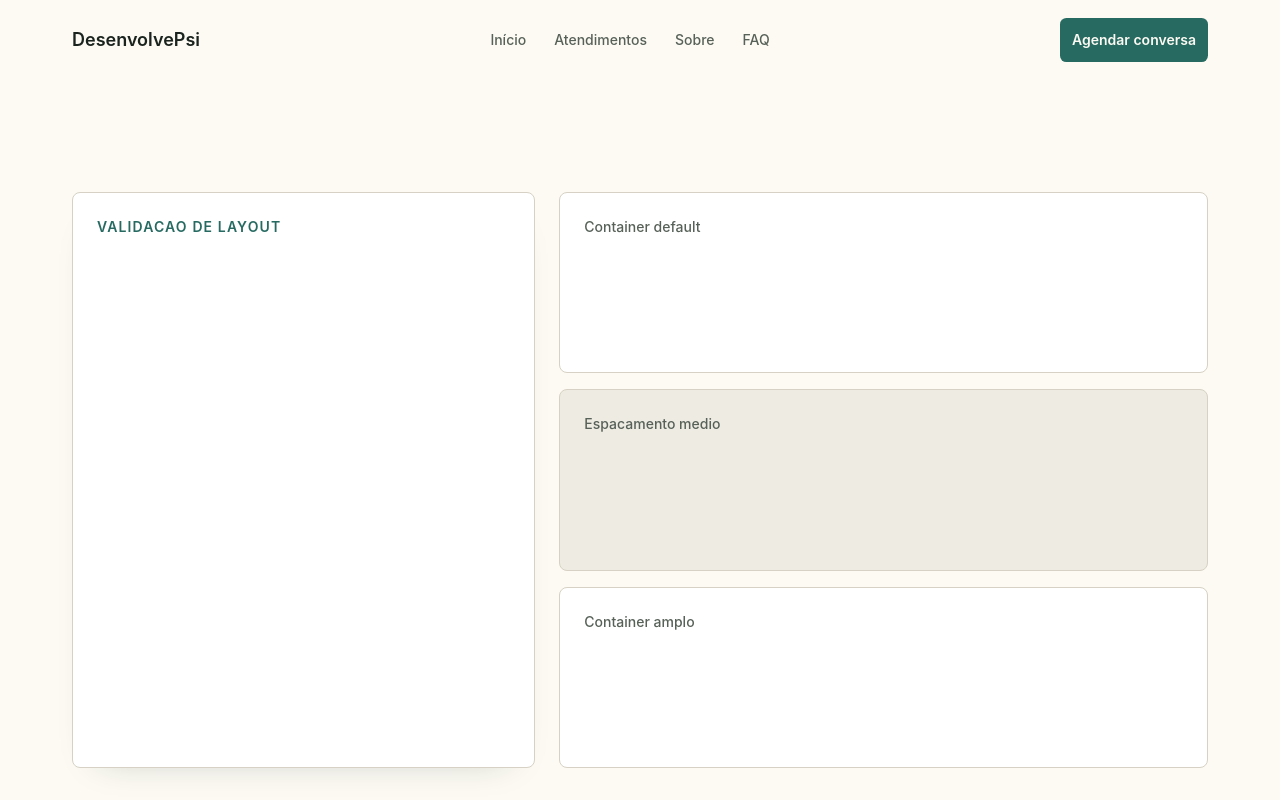
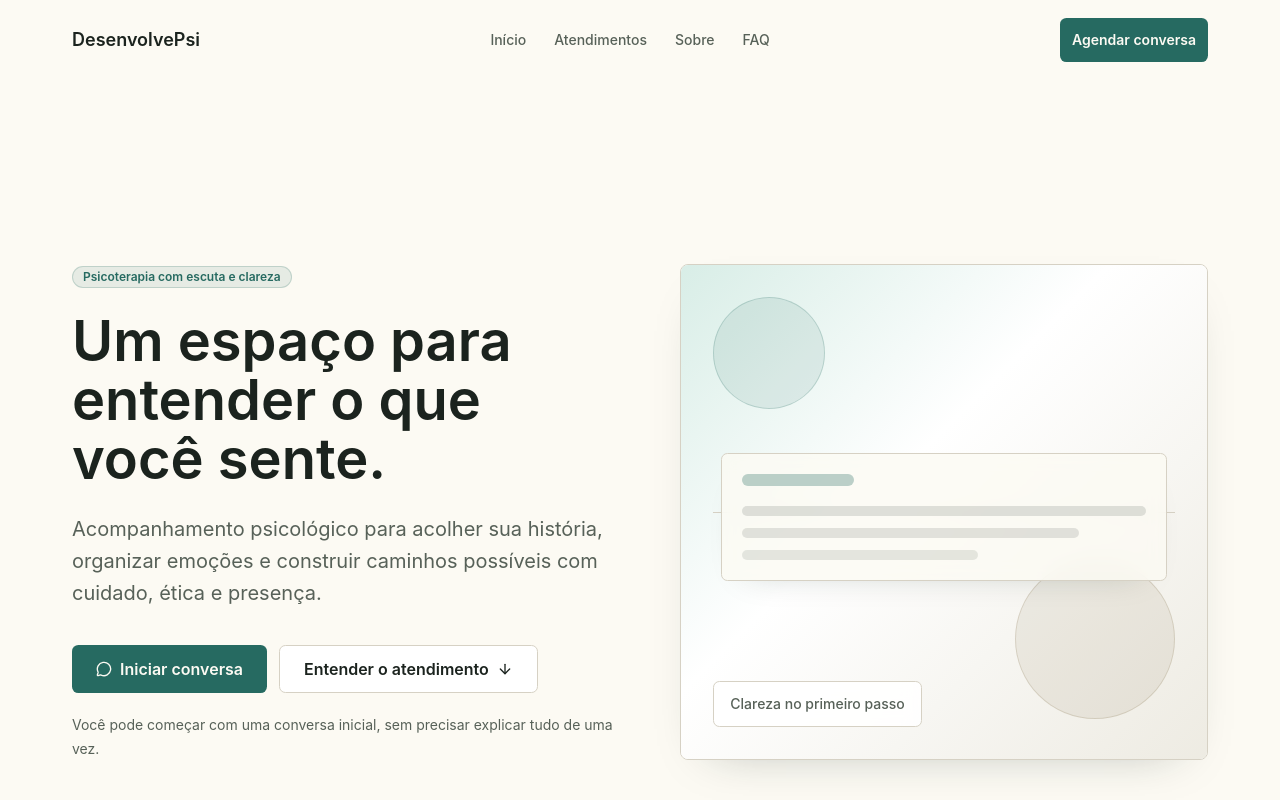
Before and after one commit to rodrigoaraujoufrj-bit/desenvolvepsi, a Next.js app: page / in a window 1280 px wide. Shown: the top 800 px of the page. Built offline with nearby package versions, Linux system fonts and the light colour scheme.

Commit message:
feat(hero): implement hero section

```diff
--- a/src/app/page.tsx
+++ b/src/app/page.tsx
@@ -1,37 +1,10 @@
 import { MainContainer } from "@/components/layout/main-container";
-import { SectionContainer } from "@/components/layout/section-container";
+import { HeroSection } from "@/components/sections/hero-section";
 
-const spacingBlocks = [
-  { label: "Container default", tone: "bg-card" },
-  { label: "Espacamento medio", tone: "bg-muted" },
-  { label: "Container amplo", tone: "bg-card" },
-] as const;
-
-export default function LayoutValidationPage() {
+export default function HomePage() {
   return (
     <MainContainer>
-      <SectionContainer spacing="lg" containerSize="wide">
-        <div className="grid min-h-[36rem] gap-6 lg:grid-cols-[1fr_1.4fr]">
-          <div className="rounded-lg border border-border bg-card p-6 shadow-card">
-            <p className="text-sm font-semibold uppercase tracking-[0.08em] text-primary">
-              Validacao de layout
-            </p>
-          </div>
-          <div className="grid gap-4">
-            {spacingBlocks.map((block) => (
-              <div
-                key={block.label}
-                className={`${block.tone} min-h-36 rounded-lg border border-border p-6`}
-              >
-                <p className="text-sm font-medium text-muted-foreground">{block.label}</p>
-              </div>
-            ))}
-          </div>
-        </div>
-      </SectionContainer>
-      <SectionContainer spacing="md" tone="muted">
-        <div className="min-h-64 rounded-lg border border-border bg-background" />
-      </SectionContainer>
+      <HeroSection />
     </MainContainer>
   );
 }
--- /dev/null
+++ b/src/components/sections/hero-section.tsx
@@ -0,0 +1,90 @@
+"use client";
+
+import { ArrowDown, MessageCircle } from "lucide-react";
+import { m, useReducedMotion } from "motion/react";
+
+import { MaxWidthContainer } from "@/components/layout/max-width-container";
+import { Badge } from "@/components/ui/badge";
+import { Button } from "@/components/ui/button";
+
+const motionEase = [0.22, 1, 0.36, 1] as const;
+
+function HeroSection() {
+  const reduceMotion = useReducedMotion();
+  const contentMotion = reduceMotion
+    ? {}
+    : {
+        initial: { opacity: 0, y: 18, filter: "blur(3px)" },
+        animate: { opacity: 1, y: 0, filter: "blur(0px)" },
+        transition: { duration: 0.34, ease: motionEase },
+      };
+  const visualMotion = reduceMotion
+    ? {}
+    : {
+        initial: { opacity: 0, y: 14, scale: 0.98 },
+        animate: { opacity: 1, y: 0, scale: 1 },
+        transition: { duration: 0.38, delay: 0.08, ease: motionEase },
+      };
+
+  return (
+    <section id="inicio" className="relative overflow-hidden bg-background pt-10 sm:pt-14 lg:pt-18">
+      <MaxWidthContainer size="wide">
+        <div className="grid min-h-[calc(100svh-5rem)] items-center gap-12 py-16 sm:py-20 lg:grid-cols-[1.03fr_0.97fr] lg:py-24">
+          <m.div className="max-w-[46rem]" {...contentMotion}>
+            <Badge variant="primary">Psicoterapia com escuta e clareza</Badge>
+
+            <div className="mt-6 space-y-6">
+              <h1 className="max-w-[13ch] text-5xl font-semibold leading-[1.05] text-foreground sm:text-6xl lg:text-[3.5rem]">
+                Um espaço para entender o que você sente.
+              </h1>
+              <p className="max-w-[39rem] text-lg leading-8 text-muted-foreground sm:text-xl">
+                Acompanhamento psicológico para acolher sua história, organizar emoções e construir
+                caminhos possíveis com cuidado, ética e presença.
+              </p>
+            </div>
+
+            <div className="mt-9 flex flex-col gap-3 sm:flex-row">
+              <Button size="lg">
+                <MessageCircle aria-hidden="true" />
+                Iniciar conversa
+              </Button>
+              <Button variant="secondary" size="lg">
+                Entender o atendimento
+                <ArrowDown aria-hidden="true" />
+              </Button>
+            </div>
+
+            <p className="mt-5 max-w-[34rem] text-sm leading-6 text-muted-foreground">
+              Você pode começar com uma conversa inicial, sem precisar explicar tudo de uma vez.
+            </p>
+          </m.div>
+
+          <m.div
+            className="relative min-h-[24rem] overflow-hidden rounded-lg border border-border bg-card shadow-soft sm:min-h-[31rem]"
+            aria-label="Composicao visual abstrata sobre acolhimento e clareza"
+            role="img"
+            {...visualMotion}
+          >
+            <div className="absolute inset-0 bg-[linear-gradient(135deg,theme(colors.accent/0.82),theme(colors.card)_42%,theme(colors.muted)_100%)]" />
+            <div className="absolute left-8 top-8 h-28 w-28 rounded-full border border-primary/20 bg-primary/10" />
+            <div className="absolute bottom-10 right-8 h-40 w-40 rounded-full border border-secondary/20 bg-secondary/10" />
+            <div className="absolute inset-x-8 top-1/2 h-px bg-border" />
+            <div className="absolute left-10 right-10 top-[38%] rounded-md border border-border bg-background/82 p-5 shadow-card backdrop-blur-sm">
+              <div className="h-3 w-28 rounded-full bg-primary/30" />
+              <div className="mt-5 space-y-3">
+                <div className="h-2.5 rounded-full bg-muted-foreground/18" />
+                <div className="h-2.5 w-10/12 rounded-full bg-muted-foreground/16" />
+                <div className="h-2.5 w-7/12 rounded-full bg-muted-foreground/14" />
+              </div>
+            </div>
+            <div className="absolute bottom-8 left-8 rounded-md border border-border bg-card/88 px-4 py-3 text-sm font-medium text-muted-foreground shadow-card backdrop-blur-sm">
+              Clareza no primeiro passo
+            </div>
+          </m.div>
+        </div>
+      </MaxWidthContainer>
+    </section>
+  );
+}
+
+export { HeroSection };
```
